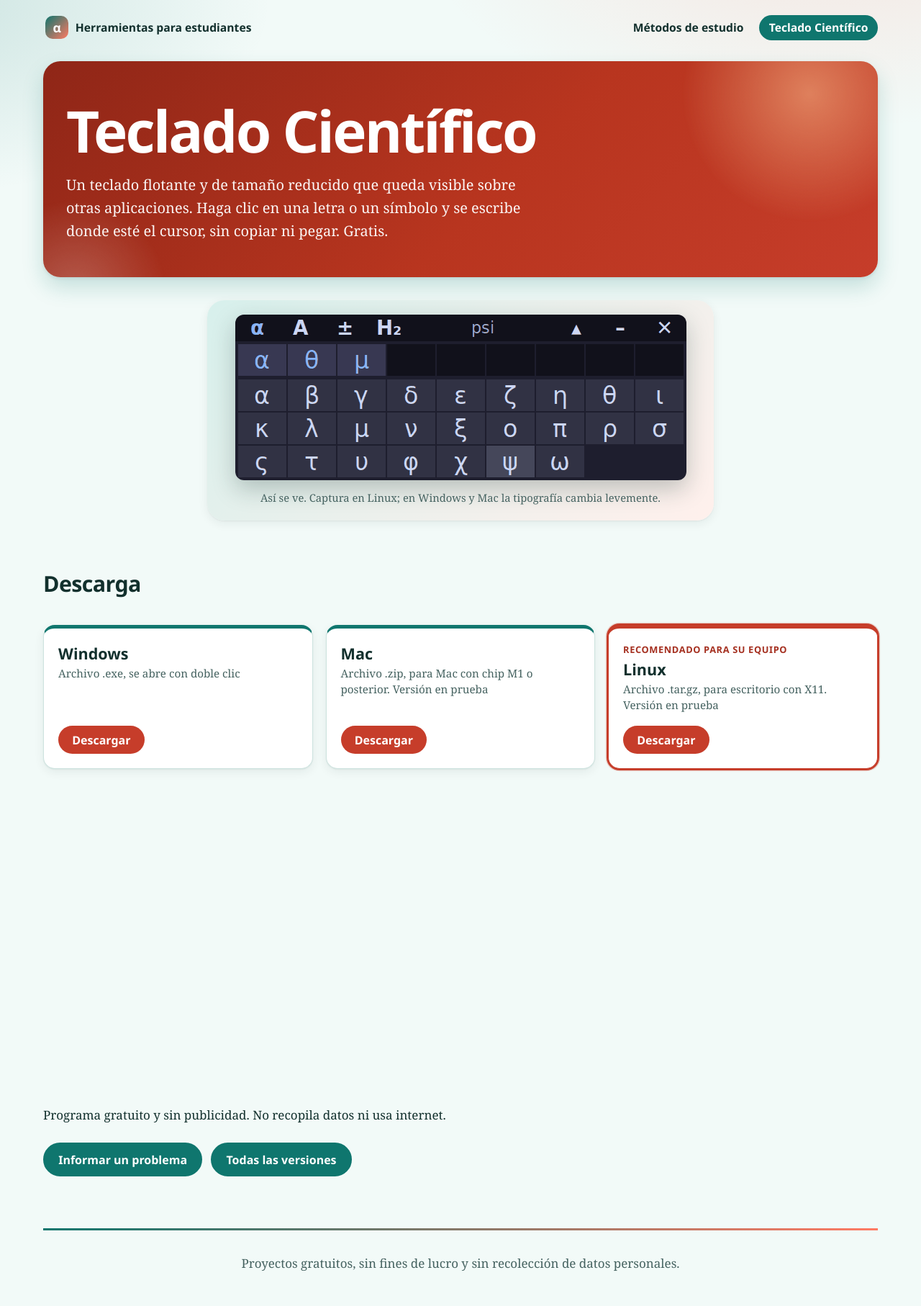
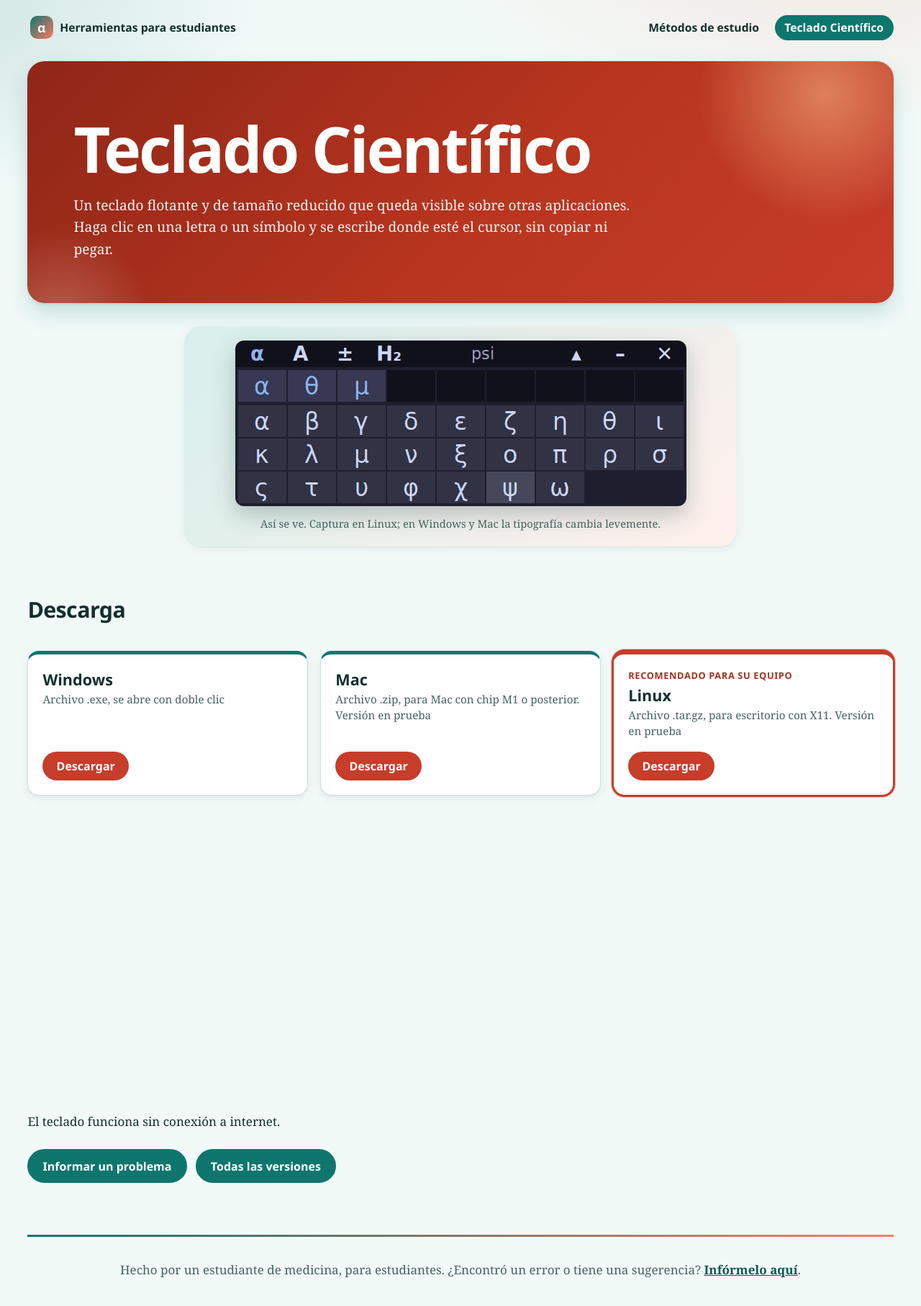
Before and after one commit to Juliancaba20/herramientas-estudiantes-fmed, a Next.js app: page /teclado in a window 1280 px wide. Shown: the top 1814 px of the page at 72% size. Built offline with nearby package versions, Linux system fonts and the light colour scheme; no server answers.

Commit message:
Modificaciones visuales

```diff
--- a/app/globals.css
+++ b/app/globals.css
@@ -13,7 +13,9 @@ html{background:var(--bg);color-scheme:light}
 body{margin:0;color:var(--ink);font:400 1.0625rem/1.6 "Source Serif 4 Variable",Georgia,serif;padding:env(safe-area-inset-top) 0 env(safe-area-inset-bottom);
 background:radial-gradient(60rem 30rem at 90% -6%,rgba(255,122,99,.16),transparent 60%),radial-gradient(50rem 28rem at -8% 0,rgba(15,118,110,.16),transparent 60%),var(--bg);background-repeat:no-repeat}
 h1,h2,h3,th,.sans{font-family:var(--hd)}
-.wrap{max-width:75rem;margin:0 auto;padding:0 1.25rem}
+.wrap{max-width:100rem;margin:0 auto;padding:0 clamp(1.25rem,3vw,3.5rem)}
+/* En pantallas grandes (1600 px o más) todo escala un 12 % para aprovechar el ancho */
+@media(min-width:100rem){html{font-size:112.5%}}
 .skip{position:absolute;left:-99rem}.skip:focus{left:1rem;top:1rem;background:var(--brand-d);color:#fff;padding:.5rem 1rem;z-index:9;border-radius:8px}
 .mut{color:var(--mut);margin:0}
 a{color:var(--brand-d)}
@@ -37,7 +39,7 @@ a{color:var(--brand-d)}
 .brand:hover .logo{transform:rotate(-12deg) scale(1.08)}
 
 /* ---- Encabezado principal (hero) ---- */
-header.top{position:relative;overflow:hidden;margin-top:.5rem;padding:3.5rem 2rem 2.5rem;border-radius:24px;color:#fff;background:linear-gradient(135deg,#0a4f4a,var(--brand) 60%,#127f74);box-shadow:var(--sh2)}
+header.top{position:relative;overflow:hidden;margin-top:.5rem;padding:clamp(3rem,6vw,5rem) clamp(1.5rem,5vw,4.5rem) clamp(2.25rem,4vw,3.5rem);border-radius:24px;color:#fff;background:linear-gradient(135deg,#0a4f4a,var(--brand) 60%,#127f74);box-shadow:var(--sh2)}
 header.top.t-tec{background:linear-gradient(135deg,#8f2617,#b8351f 55%,var(--co))}
 header.top::before,header.top::after{content:"";position:absolute;border-radius:50%;pointer-events:none;animation:drift 14s ease-in-out infinite}
 header.top::before{width:22rem;height:22rem;right:-6rem;top:-9rem;background:radial-gradient(circle,rgba(255,122,99,.55),transparent 68%)}
@@ -45,21 +47,19 @@ header.top.t-tec::before{background:radial-gradient(circle,rgba(255,200,150,.5),
 header.top::after{width:16rem;height:16rem;left:-5rem;bottom:-9rem;background:radial-gradient(circle,rgba(255,255,255,.22),transparent 70%);animation-delay:-6s}
 header.top>*{position:relative;z-index:1;animation:rise .7s var(--ease) both}
 header.top>:nth-child(2){animation-delay:.1s}header.top>:nth-child(3){animation-delay:.2s}
-h1{font-size:clamp(2.5rem,7vw,5rem);line-height:1;letter-spacing:-.035em;margin:0;font-weight:800}
-.sub{font-size:1.25rem;max-width:42rem;margin:1.25rem 0 .5rem;color:rgba(255,255,255,.95)}
-.chips{list-style:none;display:flex;flex-wrap:wrap;gap:.5rem;margin:1.25rem 0 0;padding:0}
-.chips li{padding:.3rem .85rem;border-radius:999px;background:rgba(255,255,255,.16);border:1px solid rgba(255,255,255,.4);font:600 .9rem var(--hd)}
+h1{font-size:clamp(2.5rem,7vw,5.5rem);line-height:1;letter-spacing:-.035em;margin:0;font-weight:800}
+.sub{font-size:clamp(1.15rem,1.5vw,1.4rem);max-width:50rem;margin:1.25rem 0 .5rem;color:rgba(255,255,255,.95)}
 
 /* ---- Tarjetas ---- */
 .card{background:var(--sf);border:1px solid var(--line);border-top:5px solid var(--c,var(--brand));border-radius:var(--rad);padding:1.1rem 1.25rem;box-shadow:var(--sh1);transition:transform .25s var(--ease),box-shadow .25s}
 .card:hover{transform:translateY(-3px);box-shadow:var(--sh2)}
 .card h3{font-size:1.35rem;margin:0}.card .q{margin:.5rem 0 .75rem}
-.tools{display:grid;gap:1.25rem;grid-template-columns:repeat(auto-fit,minmax(18rem,1fr));padding:2rem 0}
-.tool{display:block;color:inherit;text-decoration:none;padding:1.5rem;animation:rise .6s var(--ease) both;animation-delay:calc(var(--i,0)*120ms + .25s)}
+.tools{display:grid;gap:1.5rem;grid-template-columns:repeat(auto-fit,minmax(18rem,1fr));padding:2.5rem 0}
+.tool{display:block;color:inherit;text-decoration:none;padding:clamp(1.5rem,3vw,2.5rem);animation:rise .6s var(--ease) both;animation-delay:calc(var(--i,0)*120ms + .25s)}
 .t-met{--c:var(--brand)}.t-tec{--c:var(--co)}
 .tool .ico{display:grid;place-items:center;width:3.25rem;height:3.25rem;border-radius:16px;background:var(--c);color:#fff;font:800 1.6rem var(--hd);margin-bottom:1rem;transition:transform .3s var(--ease)}
 .tool:hover .ico{transform:rotate(-8deg) scale(1.08)}
-.tool h2{margin:0 0 .4rem;font-size:1.6rem}.tool p{margin:0 0 1rem}
+.tool h2{margin:0 0 .5rem;font-size:clamp(1.6rem,2.4vw,2.2rem)}.tool p{margin:0 0 1.25rem;max-width:38rem}
 .go{font:700 .98rem var(--hd);color:var(--c)}.go::after{content:" \2192";display:inline-block;transition:transform .25s var(--ease)}
 .tool:hover .go::after{transform:translateX(6px)}.page{padding-bottom:3rem}
 
@@ -71,7 +71,7 @@ h1{font-size:clamp(2.5rem,7vw,5rem);line-height:1;letter-spacing:-.035em;margin:
 /* ---- Catálogo de métodos ---- */
 .grid{display:grid;gap:2rem;padding:2rem 0 3rem}
 .grid>*{min-width:0}
-@media(min-width:60rem){.grid{grid-template-columns:16rem 1fr;gap:3rem}aside{position:sticky;top:1rem;align-self:start}}
+@media(min-width:60rem){.grid{grid-template-columns:18rem 1fr;gap:3rem}aside{position:sticky;top:1rem;align-self:start}}
 aside{background:var(--sf);border:1px solid var(--line);border-radius:var(--rad);padding:1.1rem;box-shadow:var(--sh1)}
 aside h2{font-size:1rem;margin:1.4rem 0 .5rem;color:var(--brand-d)}aside h2:first-child{margin-top:0}
 #q{width:100%;font:inherit;font-size:1rem;padding:.6rem .85rem;border:2px solid var(--line);border-radius:999px;background:var(--bg);color:var(--ink);transition:border-color .2s,box-shadow .2s}
@@ -90,7 +90,7 @@ aside h2{font-size:1rem;margin:1.4rem 0 .5rem;color:var(--brand-d)}aside h2:firs
 .grp{margin-bottom:2.5rem}.grp h2{font-size:1.9rem;margin:0;letter-spacing:-.02em}
 .grp h2::before{content:"";display:inline-block;width:.6rem;height:1.5rem;border-radius:4px;background:var(--c);margin-right:.6rem;vertical-align:-.2em}
 .grp>p{color:var(--mut);margin:.25rem 0 1rem;max-width:44rem}
-.cards{display:grid;gap:1.1rem;grid-template-columns:repeat(auto-fill,minmax(19rem,1fr))}
+.cards{display:grid;gap:1.1rem;grid-template-columns:repeat(auto-fill,minmax(18rem,1fr))}
 .cards .card{animation:rise .55s var(--ease) both;animation-delay:calc(var(--i,0)*60ms)}
 .pill{display:inline-flex;align-items:center;gap:.5rem;padding:.2rem .7rem;border-radius:999px;background:#eef5f3;background:color-mix(in srgb,var(--c) 12%,#fff);color:var(--c);font:700 .85rem var(--hd)}
 .bar{display:inline-flex;gap:3px}.bar i{width:14px;height:6px;border-radius:3px;background:currentColor;opacity:.2}.bar i.on{opacity:1}
@@ -108,7 +108,8 @@ thead th{background:var(--brand);color:#fff}
 tbody tr:nth-child(even){background:var(--bg2)}tbody tr{transition:background .2s}tbody tr:hover{background:var(--brand-l)}
 td.lvl{color:var(--c);font-weight:600;white-space:nowrap}
 .note{border-left:5px solid var(--co);padding:.5rem 1.1rem;margin:1.25rem 0;background:var(--co-l);border-radius:0 12px 12px 0;max-width:48rem}
-.src{max-width:48rem}
+.src{max-width:62rem}
+footer a{color:var(--brand-d);font-weight:600}
 footer{margin-top:1rem;padding:2rem 0 3rem;color:var(--mut);text-align:center;border-top:3px solid;border-image:linear-gradient(90deg,var(--brand),var(--co-s)) 1}
 
 /* ---------- Teclado Científico (/teclado) ---------- */
@@ -124,7 +125,7 @@ footer{margin-top:1rem;padding:2rem 0 3rem;color:var(--mut);text-align:center;bo
 .descarga.es-su-equipo{border-color:var(--co);border-top-color:var(--co);box-shadow:0 0 0 2px var(--co);animation:pulse 2.6s ease-in-out infinite}
 .recomendado{display:block;color:var(--co-d);font:800 .8rem var(--hd);text-transform:uppercase;letter-spacing:.05em;font-style:normal;margin-bottom:.25rem}
 .version{margin:.75rem 0 0;font-size:.95rem}
-.vista{margin:2rem auto;max-width:44rem;padding:1.25rem;border-radius:24px;background:linear-gradient(135deg,var(--brand-l),var(--co-l));box-shadow:var(--sh1);animation:rise .7s var(--ease) .3s both}
+.vista{margin:2rem auto;max-width:48rem;padding:1.25rem;border-radius:24px;background:linear-gradient(135deg,var(--brand-l),var(--co-l));box-shadow:var(--sh1);animation:rise .7s var(--ease) .3s both}
 .vista img{display:block;width:100%;max-width:627px;height:auto;margin:0 auto;border-radius:12px;box-shadow:0 12px 32px rgba(18,48,45,.25)}
 .vista figcaption{margin-top:.8rem;font-size:.92rem;text-align:center}
 .dos-col{display:grid;gap:2rem}
--- a/app/layout.js
+++ b/app/layout.js
@@ -2,11 +2,12 @@ import '@fontsource-variable/bricolage-grotesque';
 import '@fontsource-variable/source-serif-4';
 import './globals.css';
 import Nav from './Nav';
+import { urlRepo } from './teclado/config';
 
 export const metadata = {
   metadataBase: new URL(process.env.NEXT_PUBLIC_SITE_URL || 'https://herramientas-estudiantes-fmed.vercel.app'),
   title: { default: 'Herramientas para estudiantes', template: '%s | Herramientas para estudiantes' },
-  description: 'Herramientas gratuitas y sin fines de lucro para estudiantes, en especial de medicina.',
+  description: 'Técnicas de estudio con respaldo en la evidencia y un teclado para escribir letras griegas y símbolos científicos. Pensado para estudiantes de medicina.',
 };
 export const viewport = { width: 'device-width', initialScale: 1, viewportFit: 'cover', colorScheme: 'light', themeColor: '#0f766e' };
 
@@ -18,7 +19,7 @@ export default function RootLayout({ children }) {
         <div className="wrap">
           <Nav />
           <div id="contenido">{children}</div>
-          <footer>Proyectos gratuitos, sin fines de lucro y sin recolección de datos personales.</footer>
+          <footer>Hecho por un estudiante de medicina, para estudiantes. ¿Encontró un error o tiene una sugerencia? <a href={`${urlRepo}/issues`}>Infórmelo aquí</a>.</footer>
         </div>
       </body>
     </html>
--- a/app/metodos/page.js
+++ b/app/metodos/page.js
@@ -4,7 +4,7 @@ import Catalogo from './Catalogo';
 
 export const metadata = {
   title: 'Métodos de estudio',
-  description: 'Catálogo gratuito de métodos de estudio: cómo se aplica cada uno, dónde falla y qué respaldo tiene en la evidencia.',
+  description: 'Catálogo de métodos de estudio: cómo se aplica cada uno, dónde falla y qué respaldo tiene en la evidencia.',
 };
 
 function cargar() {
--- a/app/teclado/page.js
+++ b/app/teclado/page.js
@@ -3,10 +3,10 @@ import { urlRepo } from './config';
 
 export const metadata = {
   title: 'Teclado Científico',
-  description: 'Teclado flotante gratuito para escribir letras griegas y símbolos científicos (subíndices, flechas, química y medicina) con un clic en sus resúmenes. Windows, Mac y Linux.',
+  description: 'Teclado flotante para escribir letras griegas y símbolos científicos (subíndices, flechas, química y medicina) con un clic en sus resúmenes. Windows, Mac y Linux.',
   openGraph: {
     title: 'Teclado Científico',
-    description: 'Un teclado flotante para escribir letras griegas y símbolos en sus resúmenes: clic en el símbolo y se escribe donde esté el cursor. Gratis para Windows, Mac y Linux.',
+    description: 'Un teclado flotante para escribir letras griegas y símbolos en sus resúmenes: clic en el símbolo y se escribe donde esté el cursor. Disponible para Windows, Mac y Linux.',
     locale: 'es_AR',
     type: 'website',
     images: [{ url: '/teclado/vista-previa.png', width: 1200, height: 630, alt: 'Teclado Científico: letras α β γ Δ μ y una vista del teclado flotante' }],
@@ -19,7 +19,7 @@ export default function Teclado() {
     <main className="page">
       <header className="top t-tec">
         <h1>Teclado Científico</h1>
-        <p className="sub">Un teclado flotante y de tamaño reducido que queda visible sobre otras aplicaciones. Haga clic en una letra o un símbolo y se escribe donde esté el cursor, sin copiar ni pegar. Gratis.</p>
+        <p className="sub">Un teclado flotante y de tamaño reducido que queda visible sobre otras aplicaciones. Haga clic en una letra o un símbolo y se escribe donde esté el cursor, sin copiar ni pegar.</p>
       </header>
 
       <figure className="vista">
@@ -77,7 +77,7 @@ export default function Teclado() {
       </div>
 
       <section className="src" style={{ paddingTop: '2rem' }}>
-        <p>Programa gratuito y sin publicidad. No recopila datos ni usa internet.</p>
+        <p>El teclado funciona sin conexión a internet.</p>
         <a className="btn" href={`${urlRepo}/issues`}>Informar un problema</a>
         <a className="btn" href={`${urlRepo}/releases`}>Todas las versiones</a>
       </section>
```
Also changed, not shown: app/page.js (+5 -8 lines).
